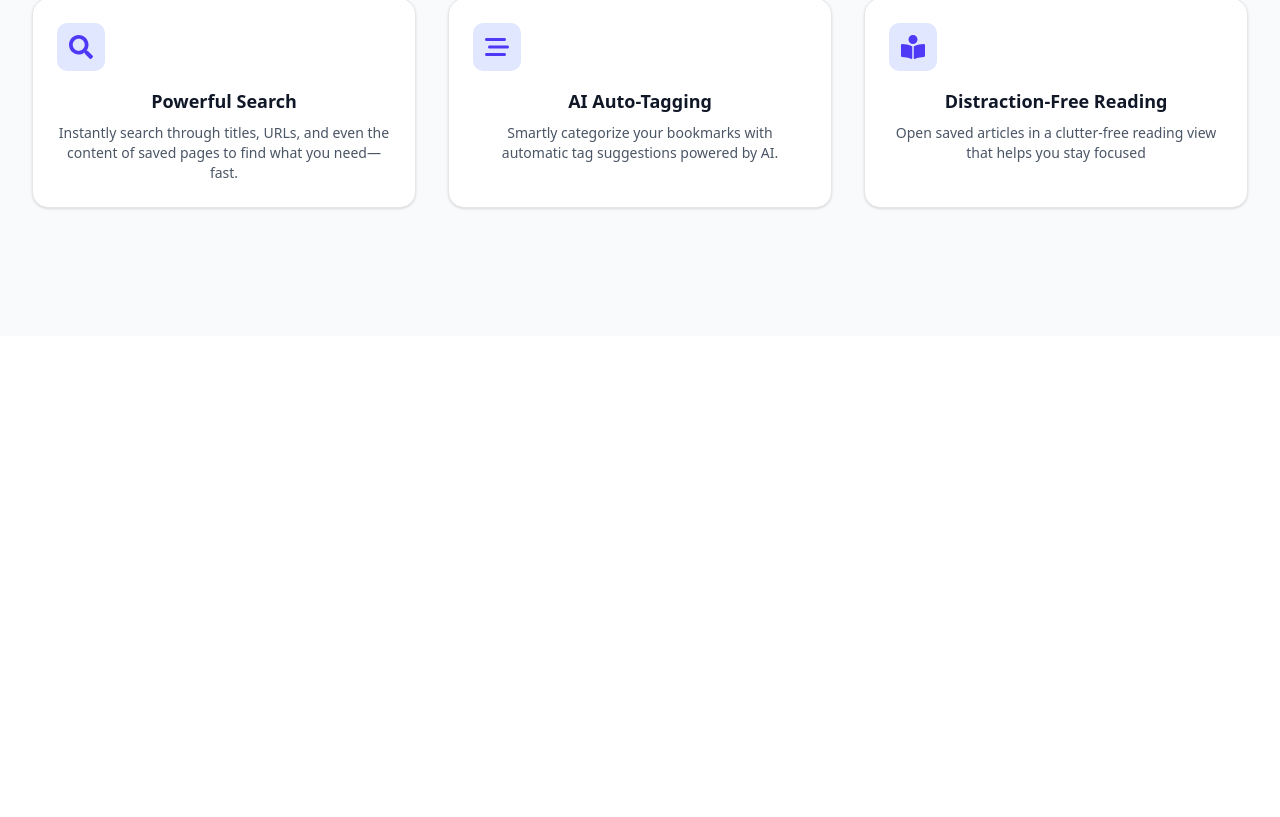
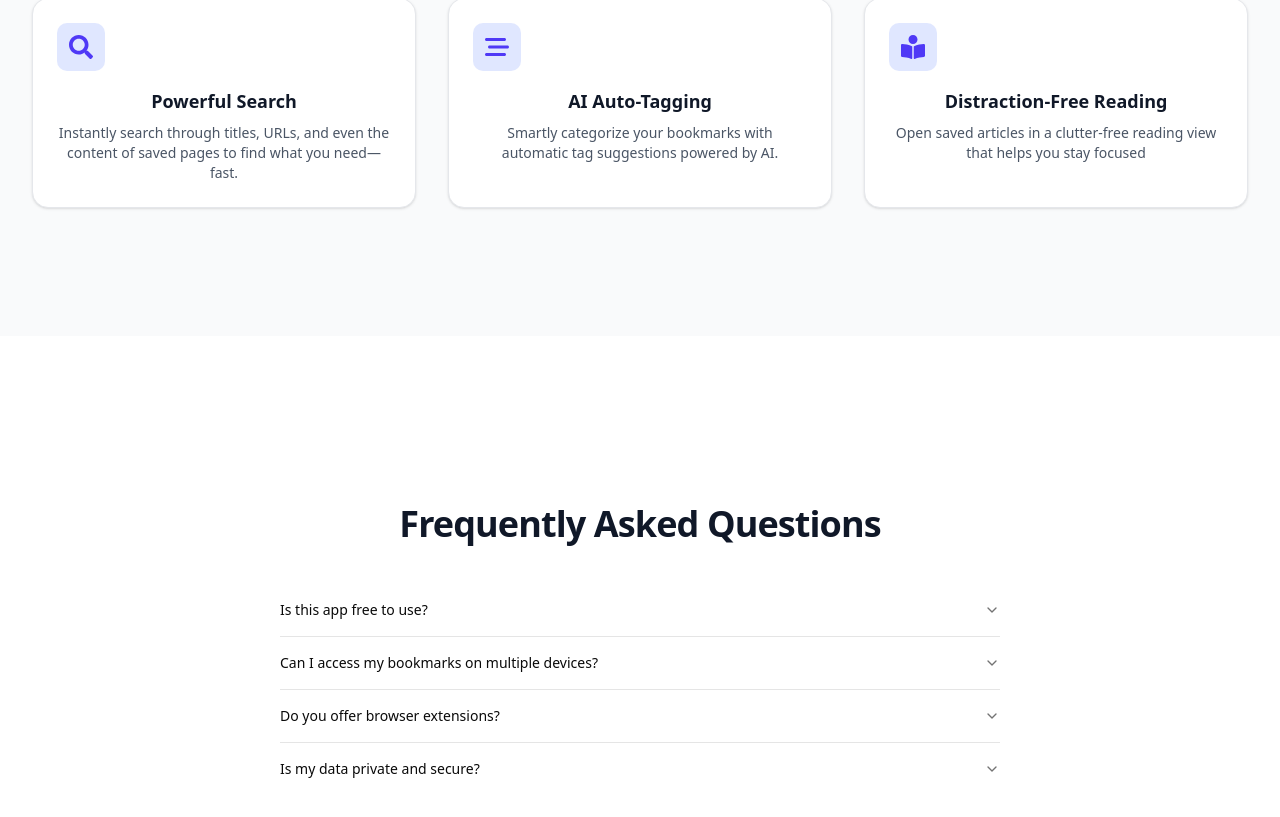
Before and after one commit to Aryandec/bookmark-manager, a Next.js app: page / in a window 1280 px wide. Shown: the part 1080-1897 px from the top of the page. Before the commit the page ends 1456 px from the top, so only its background shows below. Built offline with nearby package versions, Linux system fonts and the light colour scheme.

Commit message:
faq sectiion

```diff
--- a/app/page.jsx
+++ b/app/page.jsx
@@ -1,6 +1,7 @@
-import { Button } from "@/components/ui/button";
 import HeroSection from "@/components/herosection";
 import FeaturesSection from "@/components/featuresSection";
+import FaqSection from "@/components/faqSection";
+
 
 export default function Home() {
   return (
@@ -11,6 +12,9 @@ export default function Home() {
       <section className ="pb-10">
         <FeaturesSection />
       </section>
+      <section className ="pb-10">
+        <FaqSection />
+      </section>
     </main>
   );
 }
--- /dev/null
+++ b/components/faqSection.jsx
@@ -0,0 +1,49 @@
+import {
+  Accordion,
+  AccordionContent,
+  AccordionItem,
+  AccordionTrigger,
+} from "@/components/ui/accordion";
+
+const FaqSection = () => {
+  return (
+    <section className="bg-white py-16 sm:py-24 lg:py-32">
+      <div className="max-w-3xl mx-auto px-6 text-center">
+        <h2 className="text-3xl font-bold tracking-tight text-gray-900 sm:text-4xl mb-10">
+          Frequently Asked Questions
+        </h2>
+        <Accordion type="single" collapsible className="text-left">
+          <AccordionItem value="item-1">
+            <AccordionTrigger>Is this app free to use?</AccordionTrigger>
+            <AccordionContent>
+              Yes, you can get started for free with essential features. We also offer a Pro plan with advanced capabilities.
+            </AccordionContent>
+          </AccordionItem>
+
+          <AccordionItem value="item-2">
+            <AccordionTrigger>Can I access my bookmarks on multiple devices?</AccordionTrigger>
+            <AccordionContent>
+              Absolutely. Your data syncs across all your devices so you can access your bookmarks anytime, anywhere.
+            </AccordionContent>
+          </AccordionItem>
+
+          <AccordionItem value="item-3">
+            <AccordionTrigger>Do you offer browser extensions?</AccordionTrigger>
+            <AccordionContent>
+              Yes! We support Chrome, Firefox, and Edge extensions to save bookmarks in one click.
+            </AccordionContent>
+          </AccordionItem>
+
+          <AccordionItem value="item-4">
+            <AccordionTrigger>Is my data private and secure?</AccordionTrigger>
+            <AccordionContent>
+              We take security seriously. Your data is encrypted, and we do not share it with third parties.
+            </AccordionContent>
+          </AccordionItem>
+        </Accordion>
+      </div>
+    </section>
+  );
+};
+
+export default FaqSection;
```
